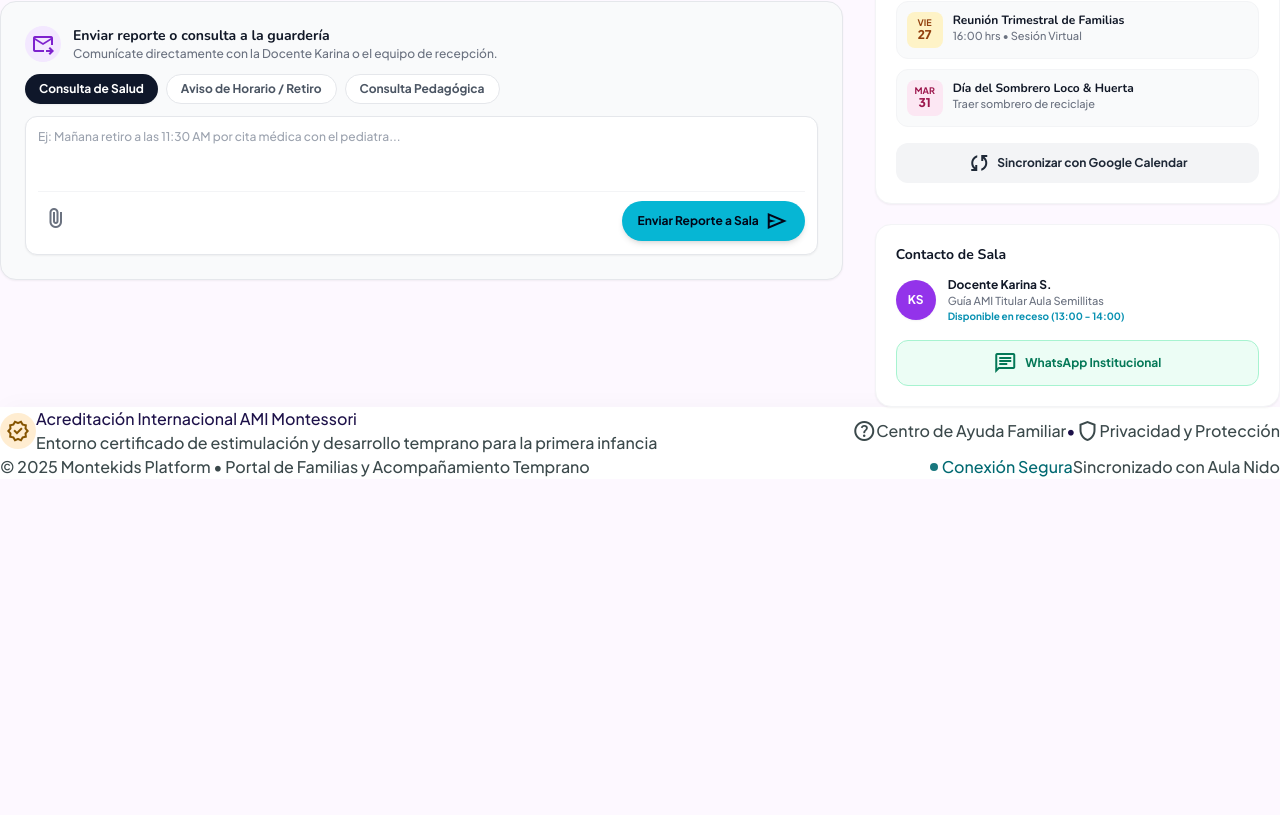
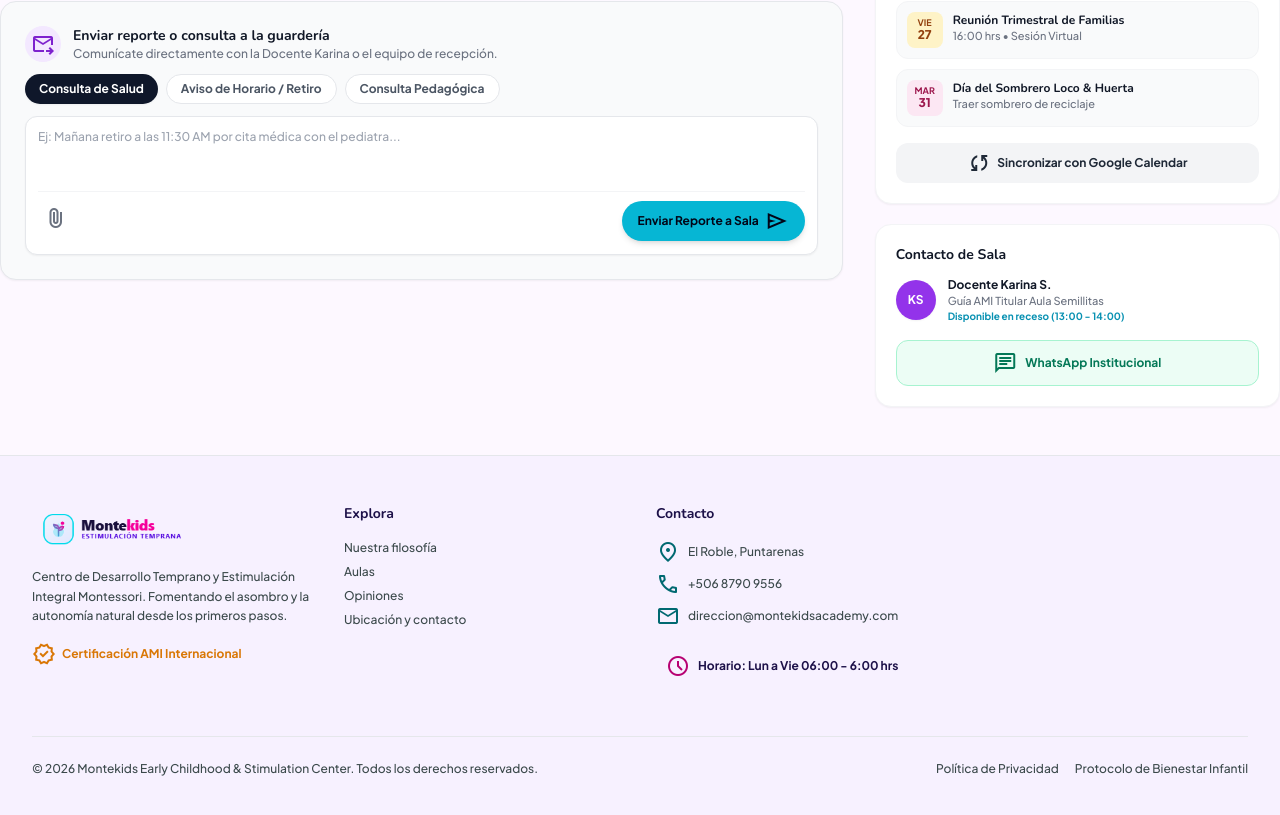
Before and after one commit to aleexds/MontekidsProyect, a React (Vite) app in the folder reactInicio/: page /parent-dashboard in a window 1280 px wide. Shown: the part 1103-1918 px from the top of the page. Before the commit the page ends 1582 px from the top, so only its background shows below. Built offline with nearby package versions, Linux system fonts and the light colour scheme.

Commit message:
cambioFooter

```diff
--- /dev/null
+++ b/reactInicio/src/components/ParentFooter.jsx
@@ -0,0 +1,81 @@
+import { useLanguage } from '../context/LanguageContext';
+import logoMontekids from '../img/logoMontekids.png';
+import logoDark from '../img/logoDarkMontekids.png';
+
+export default function Footer() {
+  const { t } = useLanguage();
+
+  return (
+    <footer className="w-full bg-surface-container-low mt-12 border-t border-surface-container-high/50 transition-colors duration-300">
+      <div className="max-w-7xl mx-auto px-4 sm:px-6 lg:px-8 py-12">
+        <div className="grid grid-cols-1 md:grid-cols-4 gap-8 mb-12">
+
+          <div className="space-y-3">
+            {/* Contenedor del Logo con cambio por tema */}
+            <a href="#inicio" className="inline-block">
+              <img
+                src={logoMontekids}
+                alt="Logo MonteKids"
+                className="h-[45px] w-auto block dark:hidden transition-opacity duration-300"
+              />
+              <img
+                src={logoDark}
+                alt="Logo MonteKids Dark"
+                className="h-[45px] w-auto hidden dark:block transition-opacity duration-300"
+              />
+            </a>
+
+            <p className="text-xs text-on-surface-variant leading-relaxed">
+              {t('footer.desc', 'Centro de Desarrollo Temprano y Estimulación Integral Montessori. Fomentando el asombro y la autonomía natural desde los primeros pasos.')}
+            </p>
+            <div className="flex items-center gap-1.5 text-amber-600 font-bold text-xs pt-1">
+              <span className="material-symbols-outlined text-[18px]">verified</span>
+              <span>{t('footer.certAmi', 'Certificación AMI Internacional')}</span>
+            </div>
+          </div>
+
+          <div>
+            <h4 className="font-bold text-sm text-on-surface mb-4">{t('footer.explore', 'Explora')}</h4>
+            <ul className="space-y-2 text-xs text-on-surface-variant font-medium">
+              <li><a href="#filosofia" className="hover:text-primary transition-colors">{t('footer.linkPhil', 'Nuestra filosofía')}</a></li>
+              <li><a href="#aulas" className="hover:text-primary transition-colors">{t('footer.linkClass', 'Aulas')}</a></li>
+              <li><a href="#opiniones" className="hover:text-primary transition-colors">{t('footer.linkRev', 'Opiniones')}</a></li>
+              <li><a href="#ubicacion" className="hover:text-primary transition-colors">{t('footer.linkLoc', 'Ubicación y contacto')}</a></li>
+            </ul>
+          </div>
+
+          <div>
+            <h4 className="font-bold text-sm text-on-surface mb-4">{t('footer.contact', 'Contacto')}</h4>
+            <div className="space-y-2 text-xs text-on-surface-variant font-medium">
+              <p className="flex items-center gap-2">
+                <span className="material-symbols-outlined text-[18px] text-primary">location_on</span>
+                {t('footer.locPuntarenas', 'El Roble, Puntarenas')}
+              </p>
+              <p className="flex items-center gap-2">
+                <span className="material-symbols-outlined text-[18px] text-primary">call</span>
+                +506 8790 9556
+              </p>
+              <p className="flex items-center gap-2">
+                <span className="material-symbols-outlined text-[18px] text-primary">mail</span>
+                direccion@montekidsacademy.com
+              </p>
+            </div>
+            <div className="mt-4 p-2.5 rounded-xl bg-surface-container-high/60 flex items-center gap-2 text-xs font-bold text-on-surface">
+              <span className="material-symbols-outlined text-tertiary text-[18px]">schedule</span>
+              <span>{t('footer.hours', 'Horario: Lun a Vie 06:00 - 6:00 hrs')}</span>
+            </div>
+          </div>
+
+        </div>
+
+        <div className="pt-6 border-t border-surface-container-high/80 flex flex-col sm:flex-row items-center justify-between gap-4 text-xs text-on-surface-variant">
+          <p>{t('footer.copy', '© 2026 Montekids Early Childhood & Stimulation Center. Todos los derechos reservados.')}</p>
+          <div className="flex items-center gap-4">
+            <a href="#" className="hover:text-on-surface transition-colors">{t('footer.privacy', 'Política de Privacidad')}</a>
+            <a href="#" className="hover:text-on-surface transition-colors">{t('footer.protocol', 'Protocolo de Bienestar Infantil')}</a>
+          </div>
+        </div>
+      </div>
+    </footer>
+  );
+}
--- a/reactInicio/src/pages/ParentDashboard.jsx
+++ b/reactInicio/src/pages/ParentDashboard.jsx
@@ -3,6 +3,7 @@
 import { DevelopmentalMetrics } from '../components/DevelopmentalMetrics';
 import { DailyTimeline } from '../components/DailyTimeline';
 import { ParentSidebar } from '../components/ParentSidebar';
+import  ParentFooter  from '../components/ParentFooter';
 
 export function ParentDashboard() {
   return (
@@ -32,40 +33,7 @@
         </div>
       </main>
 
-      {/* Footer con transición de color */}
-      <footer className="w-full bg-surface-container-lowest py-space-xl mt-space-xl shadow-[0_-4px_24px_-4px_rgba(29,17,73,0.03)] transition-colors duration-300">
-        <div className="max-w-[1440px] mx-auto px-margin">
-          <div className="flex flex-col md:flex-row items-center justify-between gap-space-md pb-space-lg">
-            <div className="flex items-center gap-space-sm">
-              <div className="w-9 h-9 rounded-full bg-secondary-container/20 flex items-center justify-center text-secondary">
-                <span className="material-symbols-outlined text-[22px]">verified</span>
-              </div>
-              <div>
-                <p className="font-label-lg text-label-lg text-on-surface transition-colors duration-300">Acreditación Internacional AMI Montessori</p>
-                <p className="font-body-sm text-body-sm text-on-surface-variant transition-colors duration-300">Entorno certificado de estimulación y desarrollo temprano para la primera infancia</p>
-              </div>
-            </div>
-            <div className="flex items-center gap-space-md">
-              <a className="font-label-md text-label-md text-on-surface-variant hover:text-primary transition-colors flex items-center gap-space-xs" href="#">
-                <span className="material-symbols-outlined text-[18px]">help_outline</span>Centro de Ayuda Familiar
-              </a>
-              <span className="text-outline-variant">•</span>
-              <a className="font-label-md text-label-md text-on-surface-variant hover:text-primary transition-colors flex items-center gap-space-xs" href="#">
-                <span className="material-symbols-outlined text-[18px]">shield</span>Privacidad y Protección
-              </a>
-            </div>
-          </div>
-          <div className="pt-space-md flex flex-col sm:flex-row items-center justify-between gap-space-sm font-body-sm text-body-sm text-on-surface-variant">
-            <p>© 2025 Montekids Platform • Portal de Familias y Acompañamiento Temprano</p>
-            <div className="flex items-center gap-space-sm">
-              <span className="inline-flex items-center gap-1 text-primary font-label-sm text-label-sm">
-                <span className="w-2 h-2 rounded-full bg-primary animate-pulse"></span>Conexión Segura
-              </span>
-              <span>Sincronizado con Aula Nido</span>
-            </div>
-          </div>
-        </div>
-      </footer>
+      <ParentFooter />
     </div>
   );
 }
```
